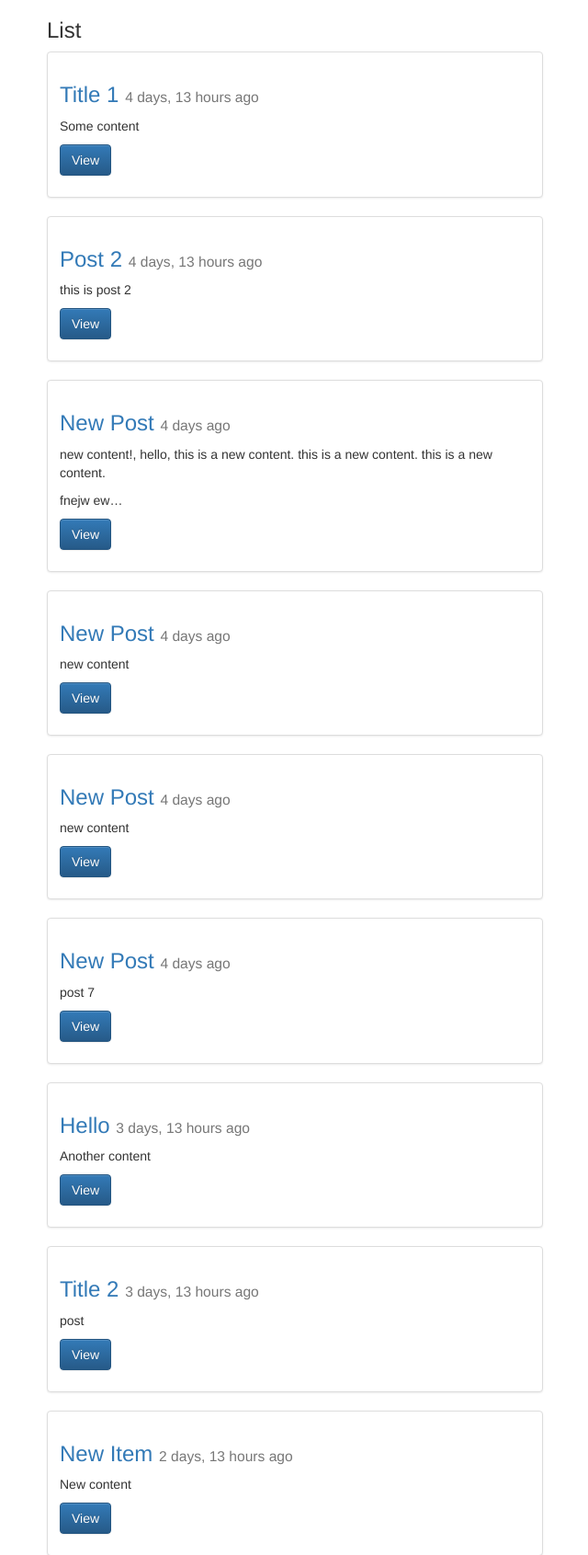
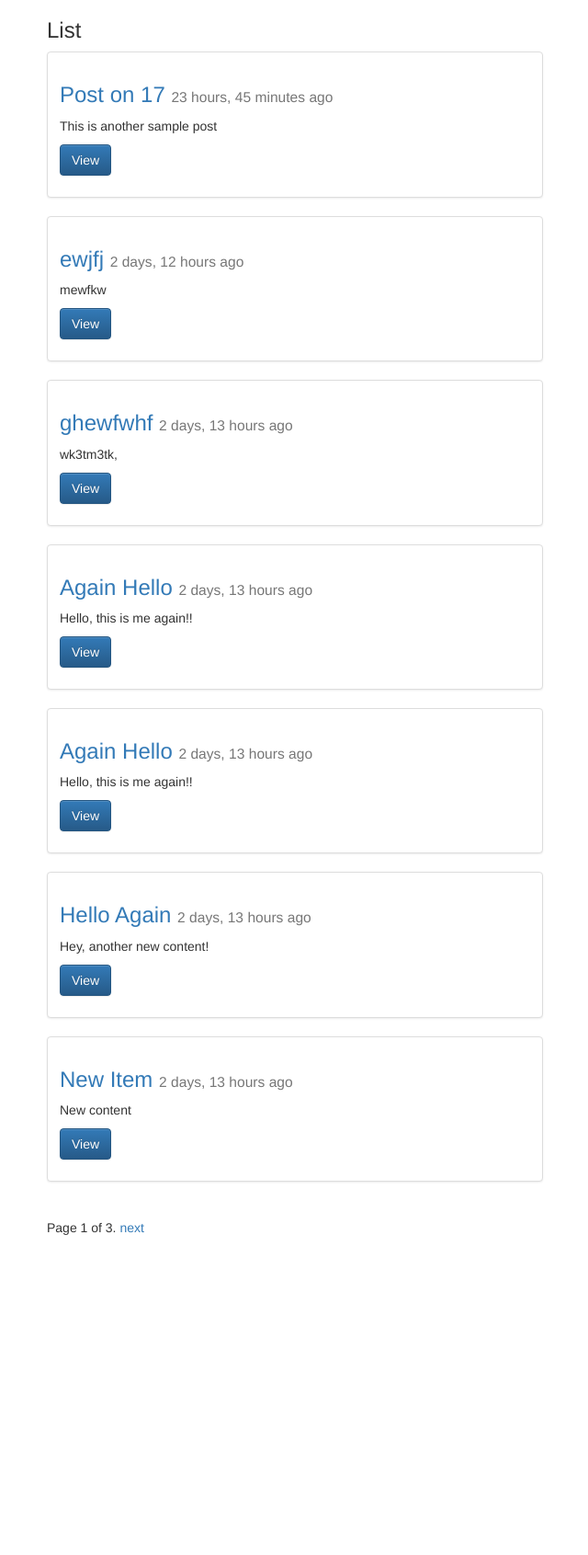
Before and after one commit to ririyad/djangoblog, a Django app: page /posts/ in a window 1280 px wide. Shown: the top 1691 px of the page at 92% size, without its empty margins (319-959 px from the left). After the commit the page ends 1343 px from the top, so only its background shows below. Run offline with Django 3.2, Linux system fonts and the light colour scheme; data comes from the database, SQL or seed files in the repository; both versions use the stored data as it was after the commit; some libraries are stand-ins or nearby versions.

Commit message:
upto session 27

```diff
--- a/src/posts/models.py
+++ b/src/posts/models.py
@@ -19,3 +19,6 @@ class Post(models.Model):
     def get_absolute_url(self):
         return reverse("posts:detail", kwargs={"id": self.id})
         # return "/posts/%s" %(self.id)
+
+    class Meta:
+        ordering = ["-timestmp", "-updated"]
--- a/src/posts/views.py
+++ b/src/posts/views.py
@@ -1,4 +1,6 @@
 from django.contrib import messages
+from django.core.paginator import Paginator, EmptyPage, PageNotAnInteger
+from django.shortcuts import render
 from django.http import HttpResponse, HttpResponseRedirect
 from django.shortcuts import render, get_object_or_404, redirect
 
@@ -35,19 +37,24 @@ def post_detail(request, id=None): # retrieve
 
 
 def post_list(request):
-    queryset = Post.objects.all()
+    queryset_list = Post.objects.all()
+    paginator = Paginator(queryset_list, 7) # Show 7 contacts per page
+    page_request_var = "page"
+    page = request.GET.get(page_request_var)
+    try:
+        queryset = paginator.page(page)
+    except PageNotAnInteger:
+        # If page is not an integer, deliver first page.
+        queryset = paginator.page(1)
+    except EmptyPage:
+        # If page is out of range (e.g. 9999), deliver last page of results.
+        queryset = paginator.page(paginator.num_pages)
     context = {
         "object_list": queryset,
-        "title": "List"
+        "title": "List",
+        "page_request_var": page_request_var
     }
-    # if request.user.is_authenticated():
-    #     context = {
-    #         "title": "My user list!"
-    #     }
-    # else:
-    #     context = {
-    #         "title": "Just a list!"
-    #     }
+
     return render(request, "post_list.html", context)
 
 
--- a/src/templates/post_list.html
+++ b/src/templates/post_list.html
@@ -18,6 +18,23 @@
         <hr/>
         </div>
 {% endfor %}
+
+    <div class="pagination">
+    <span class="step-links">
+        {% if object_list.has_previous %}
+            <a href="?{{ page_request_var }}={{ object_list.previous_page_number }}">previous</a>
+        {% endif %}
+
+        <span class="current">
+            Page {{ object_list.number }} of {{ object_list.paginator.num_pages }}.
+        </span>
+
+        {% if object_list.has_next %}
+            <a href="?{{ page_request_var }}={{ object_list.next_page_number }}">next</a>
+        {% endif %}
+    </span>
+</div>
+
 </div>
 
 {% endblock content %}
```
Also changed, not shown: src/db.sqlite3.
